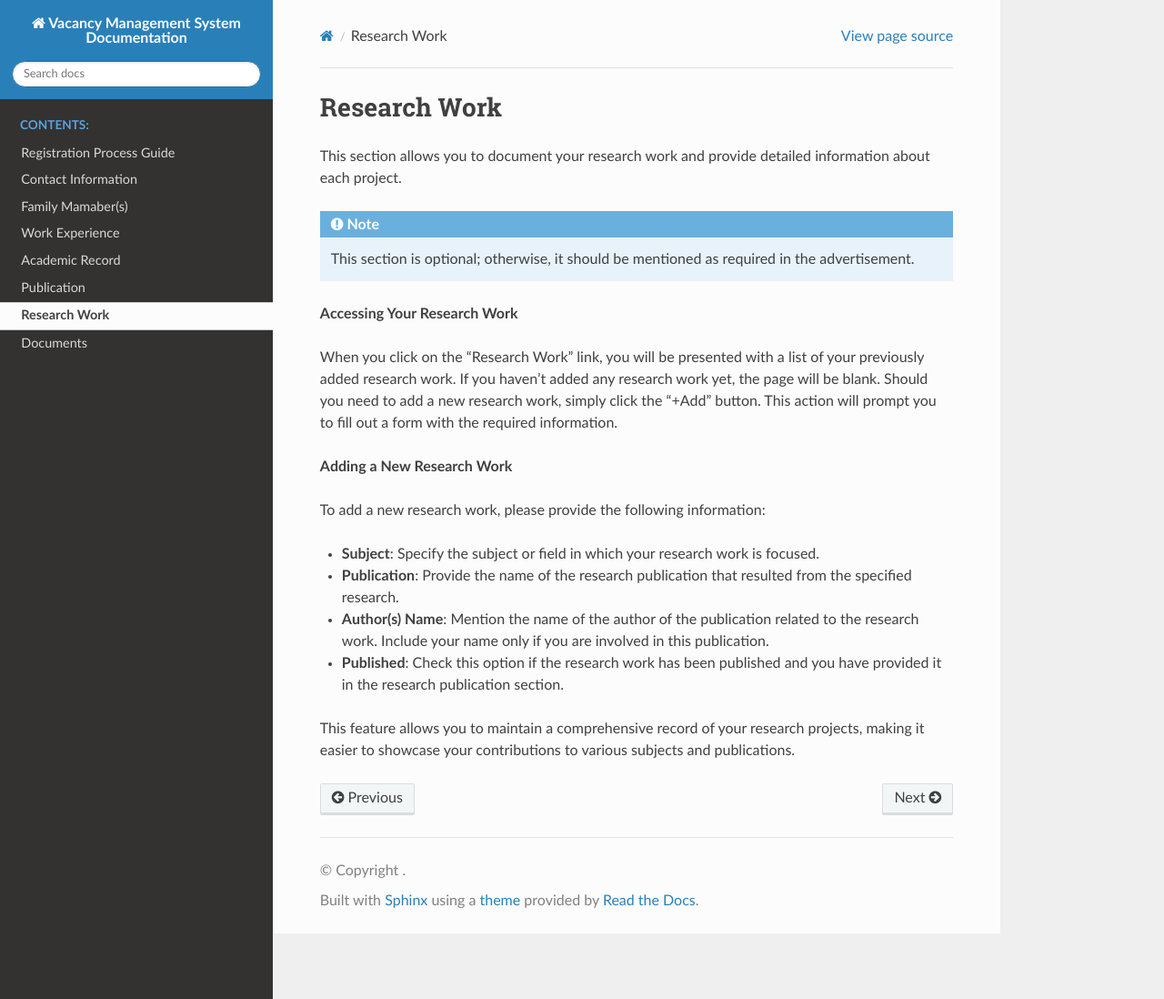
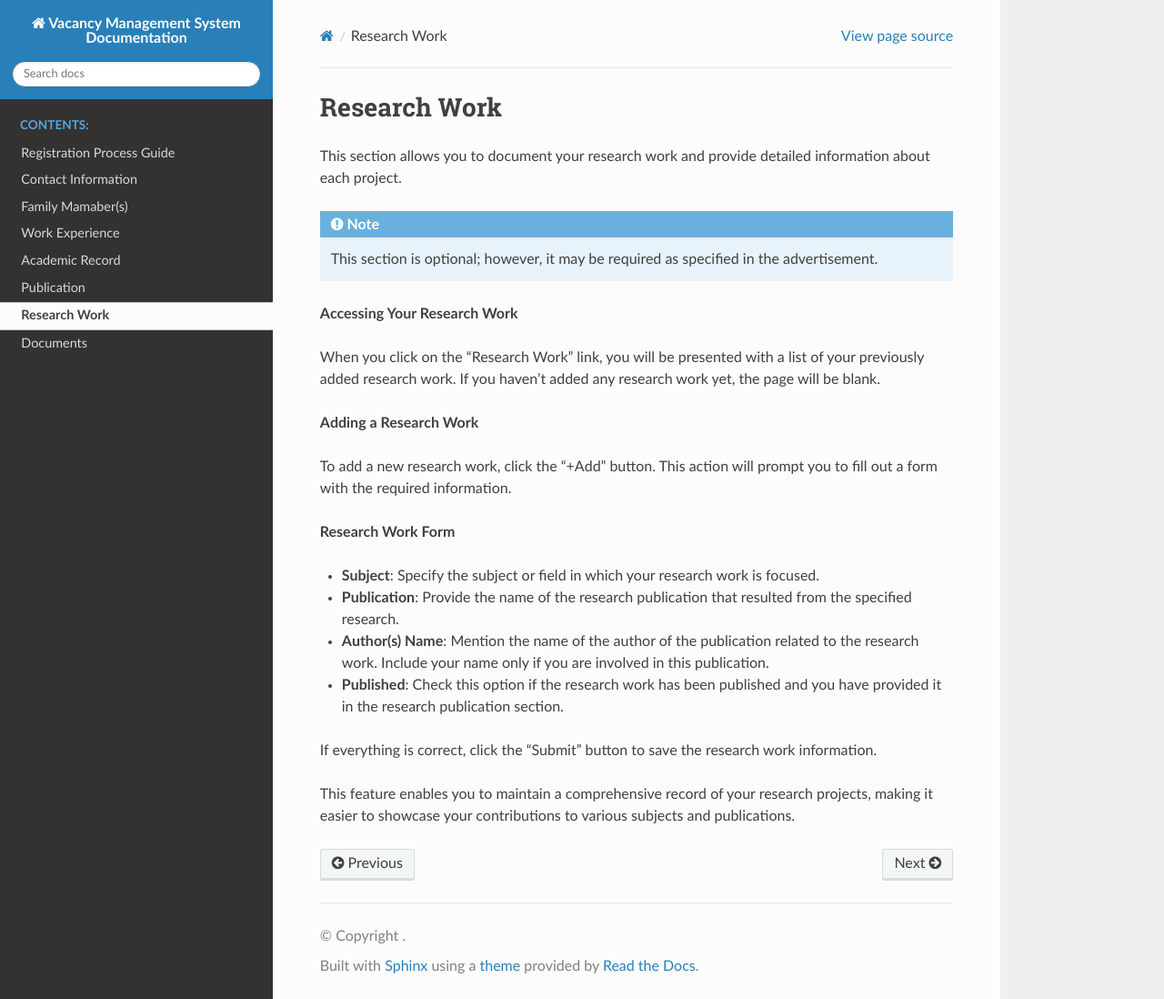
Before and after one commit to w38g0ru/vms, a Sphinx documentation site: the page built from docs/research.rst, in a window 1280 px wide and 1098 px high. Shown: the whole window at 91% size. Built offline with Sphinx 7.4.7 and the Read the Docs theme 2.0.0, drawn with Linux system fonts in a browser that asks for light colours; pages that are not in the unit, such as notebooks, are missing from menus.

Commit message:
Update research.rst

```diff
--- a/docs/research.rst
+++ b/docs/research.rst
@@ -4,15 +4,17 @@ Research Work
 This section allows you to document your research work and provide detailed information about each project.
 
 .. note::
-   This section is optional; otherwise, it should be mentioned as required in the advertisement.
+   This section is optional; however, it may be required as specified in the advertisement.
 
 **Accessing Your Research Work**
 
-When you click on the "Research Work" link, you will be presented with a list of your previously added research work. If you haven't added any research work yet, the page will be blank. Should you need to add a new research work, simply click the “+Add” button. This action will prompt you to fill out a form with the required information.
+When you click on the "Research Work" link, you will be presented with a list of your previously added research work. If you haven't added any research work yet, the page will be blank.
 
-**Adding a New Research Work**
+**Adding a Research Work**
 
-To add a new research work,  please provide the following information:
+To add a new research work, click the “+Add” button. This action will prompt you to fill out a form with the required information.
+
+**Research Work Form**
 
 - **Subject**: Specify the subject or field in which your research work is focused.
 
@@ -22,4 +24,6 @@ To add a new research work,  please provide the following information:
 
 - **Published**: Check this option if the research work has been published and you have provided it in the research publication section.
 
-This feature allows you to maintain a comprehensive record of your research projects, making it easier to showcase your contributions to various subjects and publications.
+If everything is correct, click the “Submit” button to save the research work information.
+
+This feature enables you to maintain a comprehensive record of your research projects, making it easier to showcase your contributions to various subjects and publications.
```
